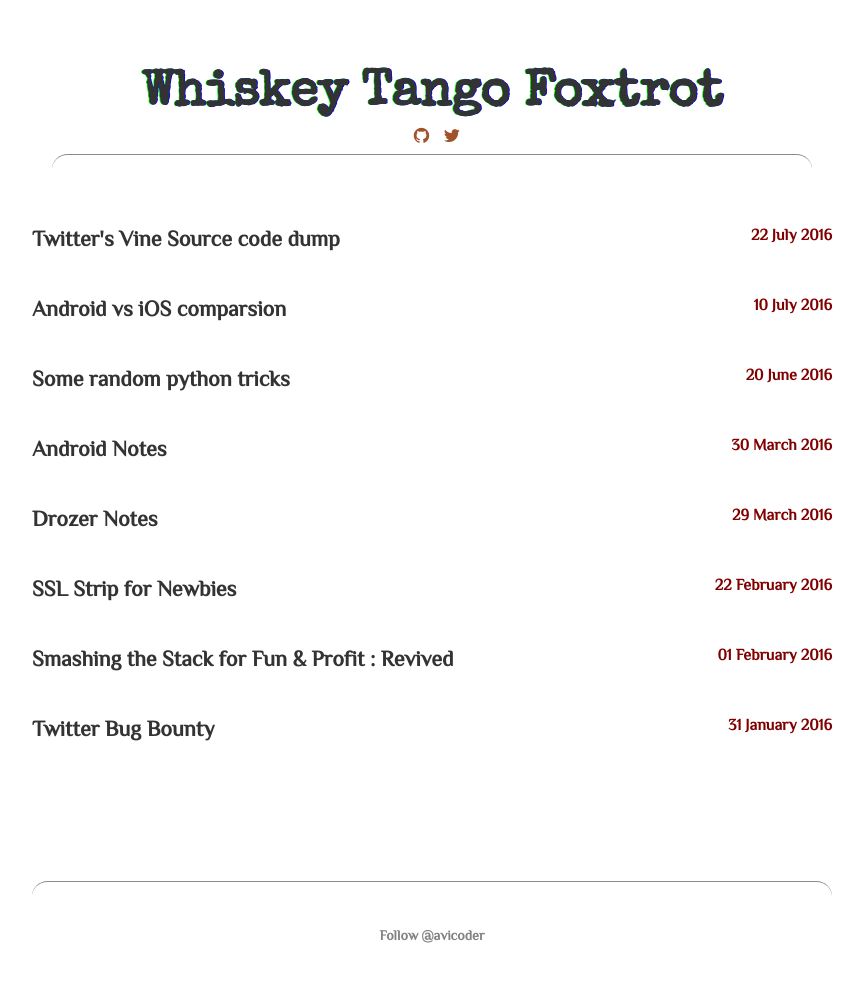
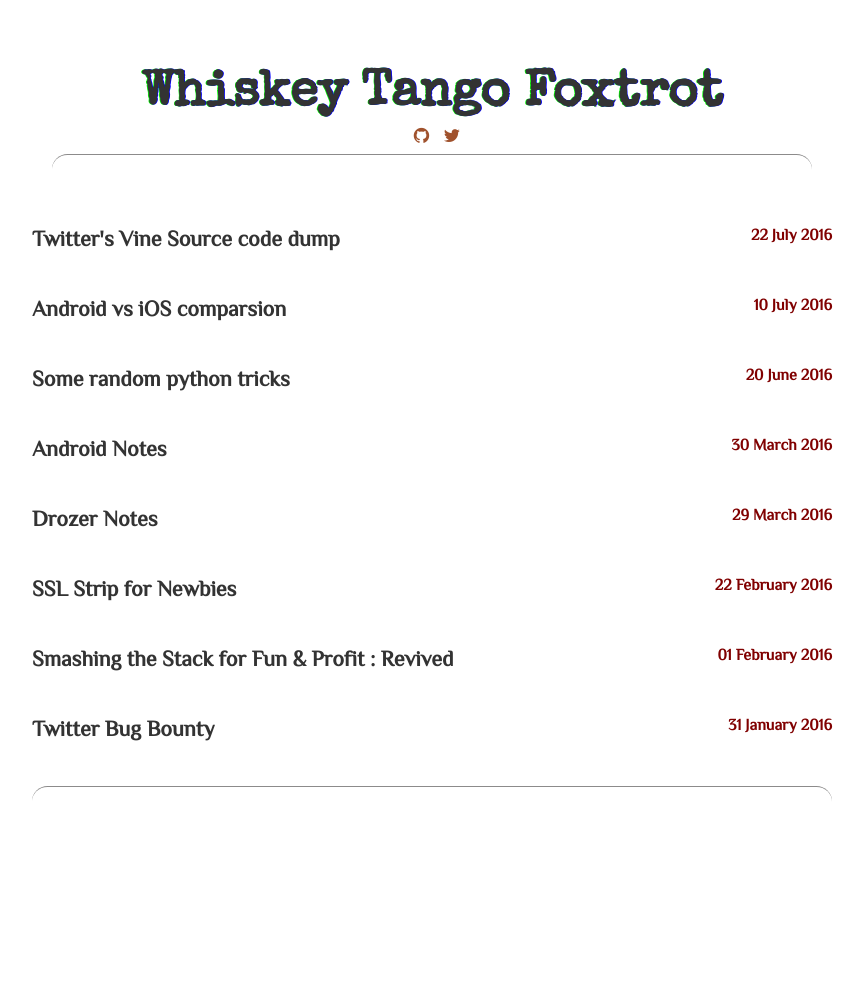
Before and after one commit to avicoder/avicoder.github.io, a Jekyll site: the page built from index.html, in a window 1280 px wide. Shown: the whole page, without its empty margins (208-1072 px from the left). Built offline with Jekyll 4.4.1, drawn with Linux system fonts in a browser that asks for light colours; some web fonts are replaced; comment, search, counter and statistics services are not loaded; after the commit the page ends 900 px from its top, so only the background shows below that.

Commit message:
styling changes

```diff
--- a/_includes/page/explore.html
+++ b/_includes/page/explore.html
@@ -1,5 +1,5 @@
 <div class="explore">
 <hr class="style18" />
-    <div class="explore__label"><a href="https://twitter.com/avicoder" class="twitter-follow-button" data-size="large" data-lang="en" data-dnt="true" data-show-count="false">Follow @avicoder</a><script async src="//platform.twitter.com/widgets.js" charset="utf-8"></script></div>
+    <div class="explore__label"> </div>
 
 </div>
--- a/_sass/_default.scss
+++ b/_sass/_default.scss
@@ -185,7 +185,6 @@
 .explore {
     text-align: center;
     color: $cloudy;
-    margin-top: 140px;
 }
 
 .explore__devider {
```
